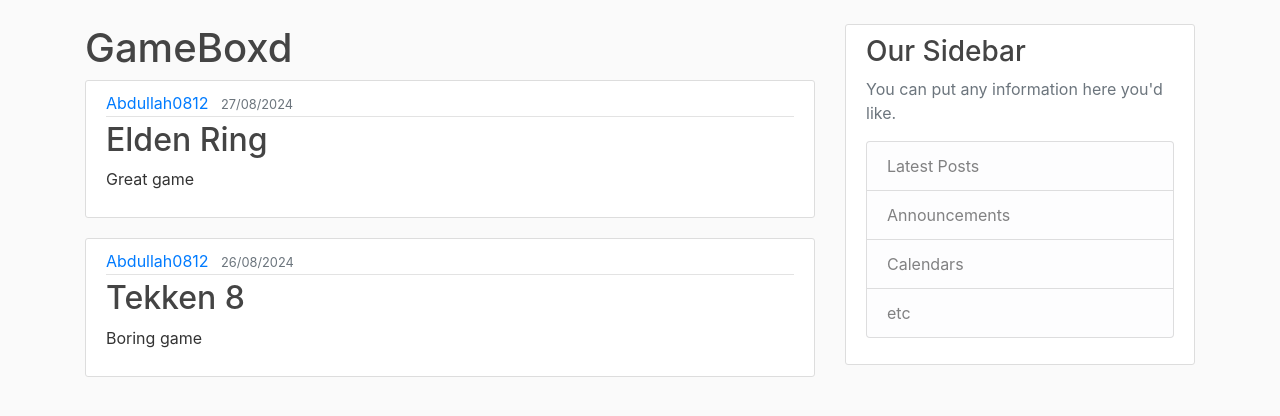
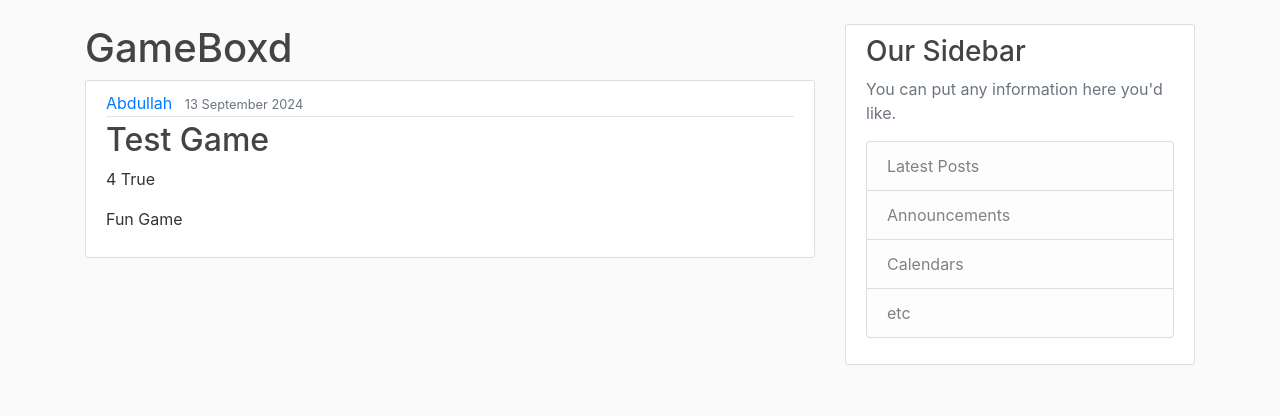
Before and after one commit to Slinky0812/gameboxd-project, a Django app: page / in a window 1280 px wide. Shown: the part 56-472 px from the top of the page. Run offline with Django 5.2, Linux system fonts and the light colour scheme; data comes from the database, SQL or seed files in the repository; both versions use the stored data as it was after the commit; some libraries are stand-ins or nearby versions.

Commit message:
Created database tables and added reviews

```diff
--- a/gameboxdProject/gameboxdApp/admin.py
+++ b/gameboxdProject/gameboxdApp/admin.py
@@ -1,3 +1,5 @@
 from django.contrib import admin
+from .models import Game, Review
 
-# Register your models here.
+admin.site.register(Review)
+admin.site.register(Game)
--- a/gameboxdProject/gameboxdApp/models.py
+++ b/gameboxdProject/gameboxdApp/models.py
@@ -1,3 +1,22 @@
 from django.db import models
+from django.utils import timezone
+from django.contrib.auth.models import User
 
-# Create your models here.
+
+# database table for the games a user can review
+class Game(models.Model):
+    title = models.CharField(max_length=256)
+    description = models.TextField()
+
+    def __str__(self):
+        return self.title
+
+
+# database table for a user's reviews
+class Review(models.Model):
+    title = models.ForeignKey(Game, on_delete=models.CASCADE)
+    rating = models.IntegerField()
+    like = models.BooleanField(default=False)
+    review = models.TextField()
+    datePosted = models.DateTimeField(default=timezone.now)
+    author = models.ForeignKey(User, on_delete=models.CASCADE)
--- a/gameboxdProject/gameboxdApp/templates/gameboxdApp/home.html
+++ b/gameboxdProject/gameboxdApp/templates/gameboxdApp/home.html
@@ -6,10 +6,11 @@
             <div class="media-body">
                 <div class="article-metadata">
                     <a class="mr-2" href="#">{{ post.author }}</a>
-                    <small class="text-muted">{{ post.date_posted }}</small>
+                    <small class="text-muted">{{ post.datePosted|date:"d F Y" }}</small>
                 </div>
                 <h2><a class="article-title" href="#">{{ post.title }}</a></h2>
-                <p class="article-content">{{ post.content }}</p>
+                <p class="artile-content">{{ post.rating }}    {{ post.like }}</p>
+                <p class="article-content">{{ post.review }}</p>
             </div>
         </article>
     {% endfor %}
--- a/gameboxdProject/gameboxdApp/views.py
+++ b/gameboxdProject/gameboxdApp/views.py
@@ -1,24 +1,11 @@
 from django.shortcuts import render
+from .models import Review
 
-posts = [
-    {
-        'author': 'Abdullah0812',
-        'title': 'Elden Ring',
-        'content': 'Great game',
-        'date_posted': '27/08/2024'
-    },
-        {
-        'author': 'Abdullah0812',
-        'title': 'Tekken 8',
-        'content': 'Boring game',
-        'date_posted': '26/08/2024'
-    }
-]
 
 # Home view
 def home(request):
     context = {
-        'posts': posts
+        'posts': Review.objects.all()
     }
     return render(request, 'gameboxdApp/home.html', context=context)
 
```
Also changed, not shown: gameboxdProject/db.sqlite3, gameboxdProject/gameboxdApp/migrations/0001_initial.py (added).
